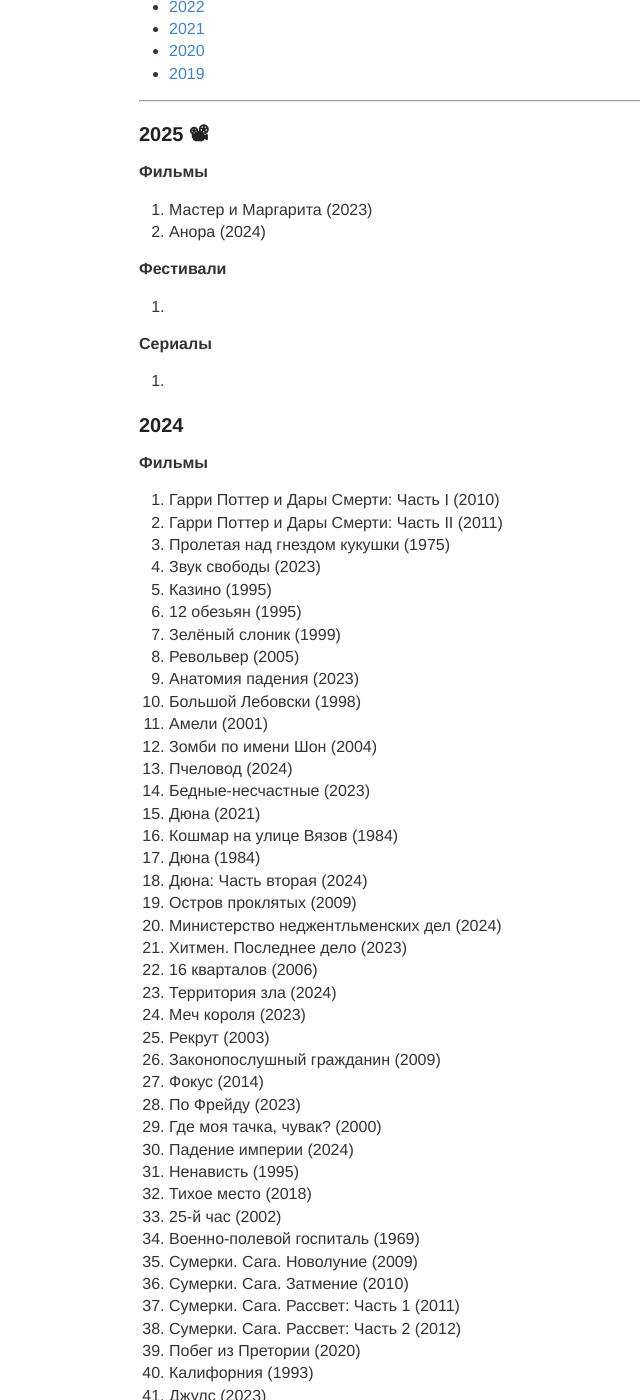
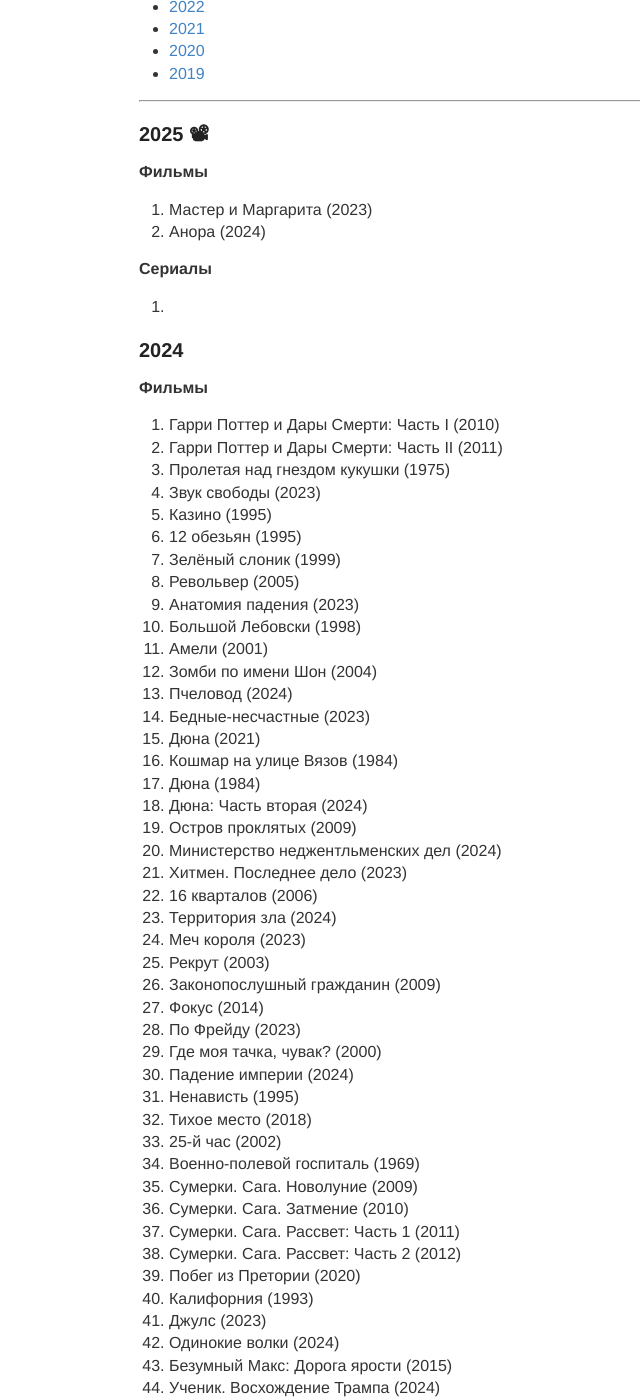
Before and after one commit to sombro/nbuevich.com, a Jekyll site: the page built from blog/_posts/2099-12-14-movies.md, in a window 1280 px wide and 1400 px high, scrolled down 475 px. Shown: the whole window, without its empty margins (141-781 px from the left). Built offline with Jekyll 4.4.1, drawn with Linux system fonts in a browser that asks for light colours; some of the changed text lies outside the part shown.

Commit message:
inline-list

```diff
--- a/blog/_posts/2099-12-14-movies.md
+++ b/blog/_posts/2099-12-14-movies.md
@@ -10,7 +10,7 @@
 Закреплённый пост со списком фильмов, которые я смотрел. Со ссылками на посты с подробными обзорами. Дополняется и обновляется.
 
 <h2>По годам:</h2>
-<ul>
+<ul class="common__inline-list">
   <li><a href="#2025">2025</a></li>
   <li><a href="#2024">2024</a></li>
   <li><a href="#2023">2023</a></li>
@@ -29,12 +29,6 @@
 <ol>
   <li>Мастер и Маргарита (2023)</li>
   <li>Анора (2024)</li>
-</ol>
-
-<b>Фестивали</b>
-
-<ol>
-  <li></li>
 </ol>
 
 <b>Сериалы</b>
@@ -95,12 +89,6 @@
     <li>Субстанция (2024)</li>
     <li>Угнать за 60 секунд (2000)</li>
     <li>Одна жизнь (2023)</li>
-</ol>
-
-<b>Фестивали</b>
-
-<ol>
-  <li></li>
 </ol>
 
 <b>Сериалы</b>
@@ -183,12 +171,6 @@
     <li>Голова-утиль (2017)</li>
     <li>Гарри Поттер и Орден Феникса (2007)</li>
     <li>Гарри Поттер и Принц-полукровка (2009)</li>
-</ol>
-
-<b>Фестивали</b>
-
-<ol>
-  <li></li>
 </ol>
 
 <b>Сериалы</b>
@@ -279,12 +261,6 @@
     <li>10 шагов к успеху (2006)</li>
     <li>Топ Ган: Мэверик (2022)</li>
     <li>Гарри Поттер и философский камень (2001)</li>
-</ol>
-
-<b>Фестивали</b>
-
-<ol>
-  <li></li>
 </ol>
 
 <b>Сериалы</b>
```
Also changed, not shown: blog/_posts/2099-12-13-books.md (+1 -1 lines), blog/_posts/2099-12-15-travel.md (+1 -1 lines), css/main.css (+11 -0 lines).
